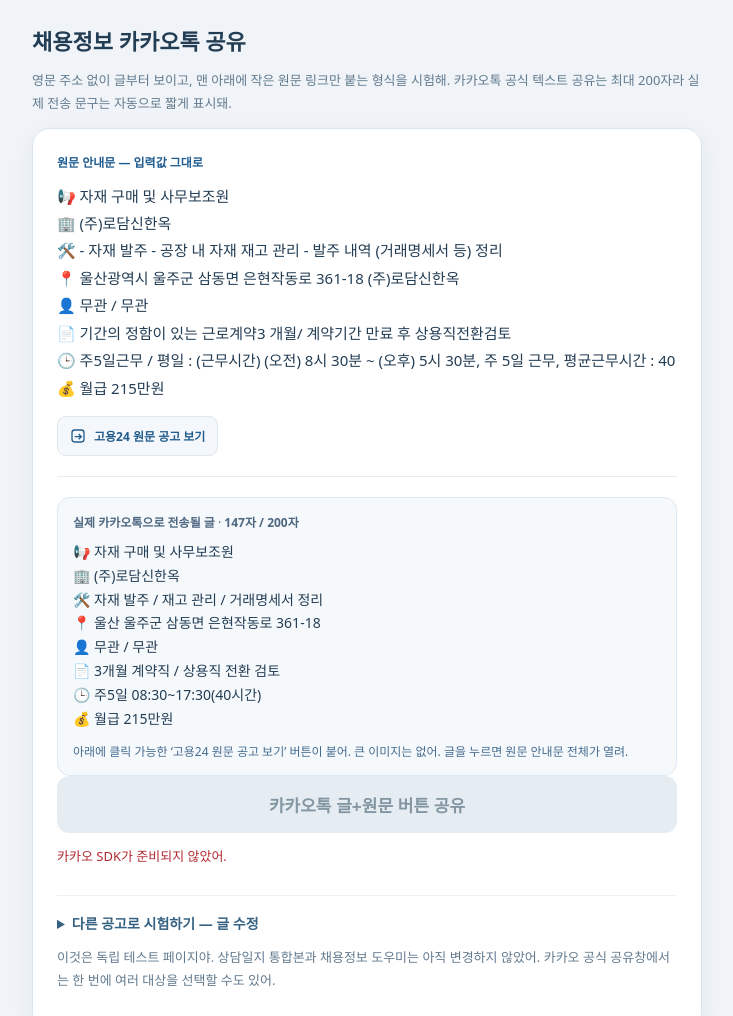
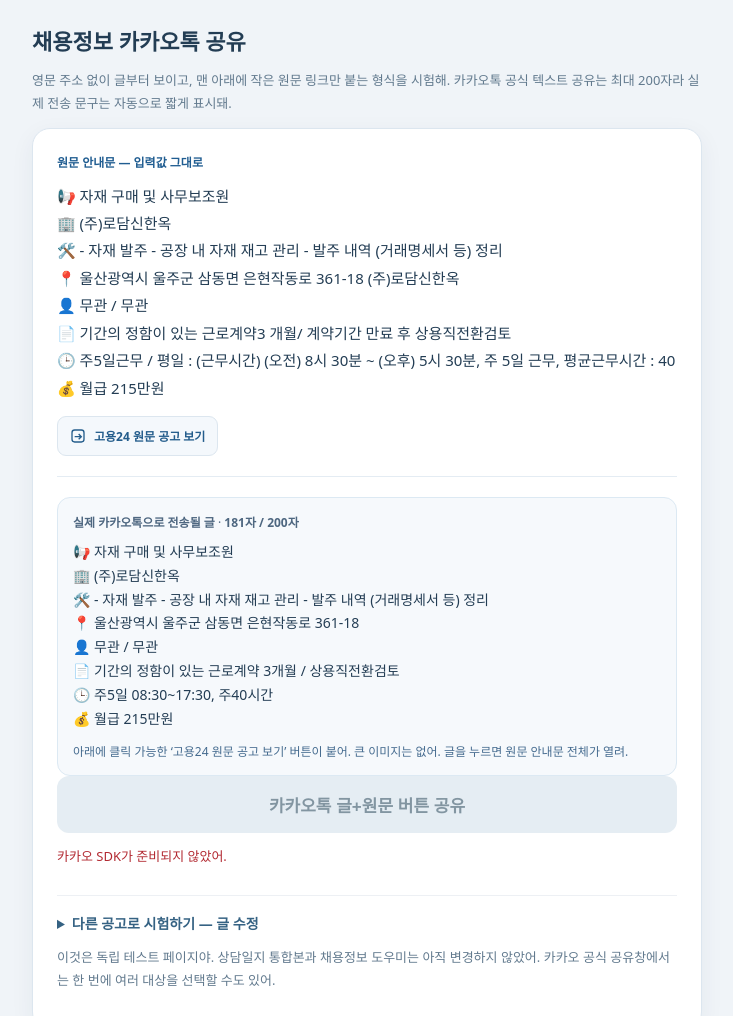
Before and after one commit to careercounselor1984-code/my-html-4, a plain HTML site: page kakao-sdk-share-test.html in a window 1280 px wide. Shown: the top 1016 px of the page, without its empty margins (273-1006 px from the left). Drawn offline with Linux system fonts and the light colour scheme.

Commit message:
Preserve more of original job wording within Kakao 200-character text template limit

```diff
--- a/kakao-sdk-share-test.html
+++ b/kakao-sdk-share-test.html
@@ -84,7 +84,7 @@ function compactLine(s,max){const a=Array.from(String(s||"").replace(/\s+/g," ")
 function shortText(j){
  // Natural 8-field summary of this specific supplied posting for Kakao text template (200-char limit).
  if(j.title==="자재 구매 및 사무보조원"&&j.company==="(주)로담신한옥"&&j.workHours.includes("8시 30분")&&j.salary==="월급 215만원"){
-  return "📢 자재 구매 및 사무보조원\n🏢 (주)로담신한옥\n🛠️ 자재 발주 / 재고 관리 / 거래명세서 정리\n📍 울산 울주군 삼동면 은현작동로 361-18\n👤 무관 / 무관\n📄 3개월 계약직 / 상용직 전환 검토\n🕒 주5일 08:30~17:30(40시간)\n💰 월급 215만원";
+  return "📢 자재 구매 및 사무보조원\n🏢 (주)로담신한옥\n🛠️ - 자재 발주 - 공장 내 자재 재고 관리 - 발주 내역 (거래명세서 등) 정리\n📍 울산광역시 울주군 삼동면 은현작동로 361-18\n👤 무관 / 무관\n📄 기간의 정함이 있는 근로계약 3개월 / 상용직전환검토\n🕒 주5일 08:30~17:30, 주40시간\n💰 월급 215만원";
  }
  // Other postings retain all field markers and visibly shorten long values.
  const limits=[34,23,30,34,17,27,36,18];
```
